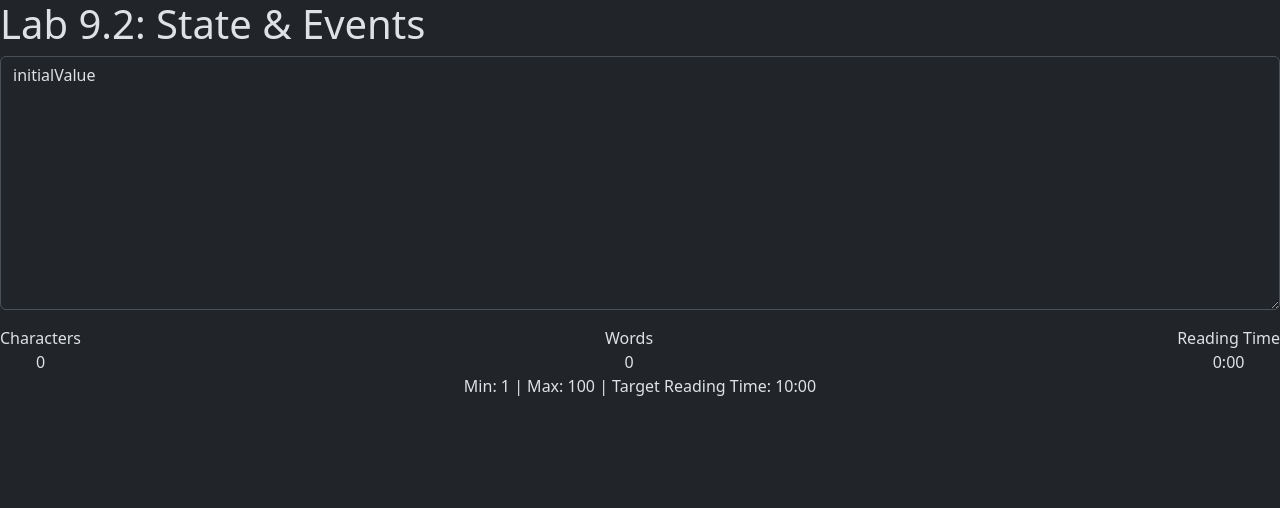
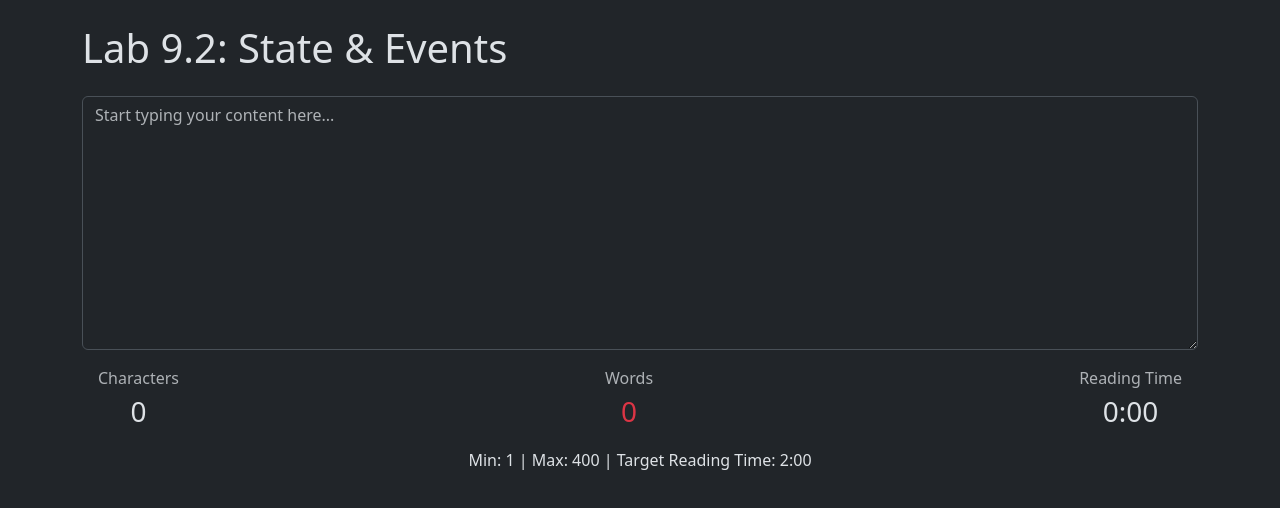
Before and after one commit to hirekarl/lab_9.2_state_and_events, a React (Vite) app in the folder character-counter/: page / in a window 1280 px wide. Shown: the top 508 px of the page. Built offline with nearby package versions, Linux system fonts and the light colour scheme.

Commit message:
Refactored App and StatsDisplay so CharacterCounter is invoked in StatsDisplay instead of App.

```diff
--- a/character-counter/src/App.tsx
+++ b/character-counter/src/App.tsx
@@ -1,44 +1,45 @@
-import type { ReactNode } from "react"
+import { type ReactNode, useState } from "react"
 import TextInput from "./components/TextInput/TextInput"
 import StatsDisplay from "./components/StatsDisplay/StatsDisplay"
-import CharacterCounter from "./components/CharacterCounter/CharacterCounter"
 import type { TextStats } from "./types"
 
+import { countCharacters, countWords, calculateReadingTime } from "./utils"
+
 function App(): ReactNode {
-  // TextInput
-  function handleTextChange(text: string): void {
-    alert(text)
-  }
-  const placeholder: string = "placeholder"
-  const initialValue: string = "initialValue"
-
-  // StatsDisplay
-  const testTextStats: TextStats = {
+  const textStatsInitialValue: TextStats = {
     characterCount: 0,
     wordCount: 0,
     readingTime: 0,
   }
+  const [textStats, setTextStats] = useState(textStatsInitialValue)
+
+  // TextInput
+  function updateText(newText: string): void {
+    const newTextStats: TextStats = {
+      characterCount: countCharacters(newText),
+      wordCount: countWords(newText),
+      readingTime: calculateReadingTime(countWords(newText)),
+    }
+    setTextStats(newTextStats)
+  }
+
+  const placeholder: string = "Start typing your content here..."
+  const initialValue: string = ""
+
+  // StatsDisplay
   const showReadingTime = true
-
-  // CharacterCounter
-  const minWords: number = 1
-  const maxWords: number = 100
-  const targetReadingTime: number = 10
 
   return (
     <>
-      <h1>Lab 9.2: State &amp; Events</h1>
-      <TextInput
-        onTextChange={handleTextChange}
-        placeholder={placeholder}
-        initialValue={initialValue}
-      />
-      <StatsDisplay stats={testTextStats} showReadingTime={showReadingTime} />
-      <CharacterCounter
-        minWords={minWords}
-        maxWords={maxWords}
-        targetReadingTime={targetReadingTime}
-      />
+      <div className="container">
+        <h1 className="my-4">Lab 9.2: State &amp; Events</h1>
+        <TextInput
+          onTextChange={updateText}
+          placeholder={placeholder}
+          initialValue={initialValue}
+        />
+        <StatsDisplay stats={textStats} showReadingTime={showReadingTime} />
+      </div>
     </>
   )
 }
--- a/character-counter/src/components/StatsDisplay/StatsDisplay.tsx
+++ b/character-counter/src/components/StatsDisplay/StatsDisplay.tsx
@@ -1,5 +1,13 @@
 import { type ReactNode } from "react"
 import { type StatsDisplayProps, type TextStats } from "../../types"
+import CharacterCounter from "../CharacterCounter/CharacterCounter"
+import { numberToTimeString } from "../../utils"
+
+const WORDCOUNT_WARNING_THRESHOLD: number = 0.8
+
+const minWords: number = 1
+const maxWords: number = 400
+const targetReadingTime: number = 2 // minutes
 
 export default function StatsDisplay({
   stats,
@@ -7,29 +15,57 @@ export default function StatsDisplay({
 }: StatsDisplayProps): ReactNode {
   const { characterCount, wordCount, readingTime }: TextStats = stats
 
-  function displayReadingTime(): string {
-    const minutes = Math.floor(readingTime)
-    const seconds = Math.floor((readingTime - minutes) * 60)
+  const characterCountString = characterCount.toLocaleString("en-US")
 
-    return `${minutes}:${String(seconds).padStart(2, '0')}`
+  let styledWordCountDiv: ReactNode
+  switch (true) {
+    case wordCount < minWords:
+    case wordCount >= maxWords:
+      styledWordCountDiv = <div className="fs-3 text-danger">{wordCount}</div>
+      break
+    case wordCount >= maxWords * WORDCOUNT_WARNING_THRESHOLD:
+      styledWordCountDiv = <div className="fs-3 text-warning">{wordCount}</div>
+      break
+    default:
+      styledWordCountDiv = <div className="fs-3">{wordCount}</div>
+      break
+  }
+
+  let styledReadingTimeDiv: ReactNode
+  const readingTimeString = numberToTimeString(readingTime)
+  switch (true) {
+    case readingTime > targetReadingTime:
+      styledReadingTimeDiv = (
+        <div className="fs-3 text-danger">{readingTimeString}</div>
+      )
+      break
+    default:
+      styledReadingTimeDiv = <div className="fs-3">{readingTimeString}</div>
   }
 
   return (
-    <div className="d-flex justify-content-between text-center">
+    <>
+      <div className="d-flex justify-content-between text-center mb-3 mx-3">
         <div>
-        <div>Characters</div>
-        <div>{characterCount}</div>
+          <div className="text-muted">Characters</div>
+          <div className="fs-3">{characterCountString}</div>
         </div>
         <div>
-        <div>Words</div>
-        <div>{wordCount}</div>
+          <div className="text-muted">Words</div>
+          {styledWordCountDiv}
         </div>
         {showReadingTime && (
           <div>
-          <div>Reading Time</div>
-          <div>{displayReadingTime()}</div>
+            <div className="text-muted">Reading Time</div>
+            {styledReadingTimeDiv}
           </div>
         )}
       </div>
+      <CharacterCounter
+        minWords={minWords}
+        maxWords={maxWords}
+        targetReadingTime={targetReadingTime}
+      />
+    </>
   )
 }
```
Lines whose indentation alone changed are shown as unchanged.
